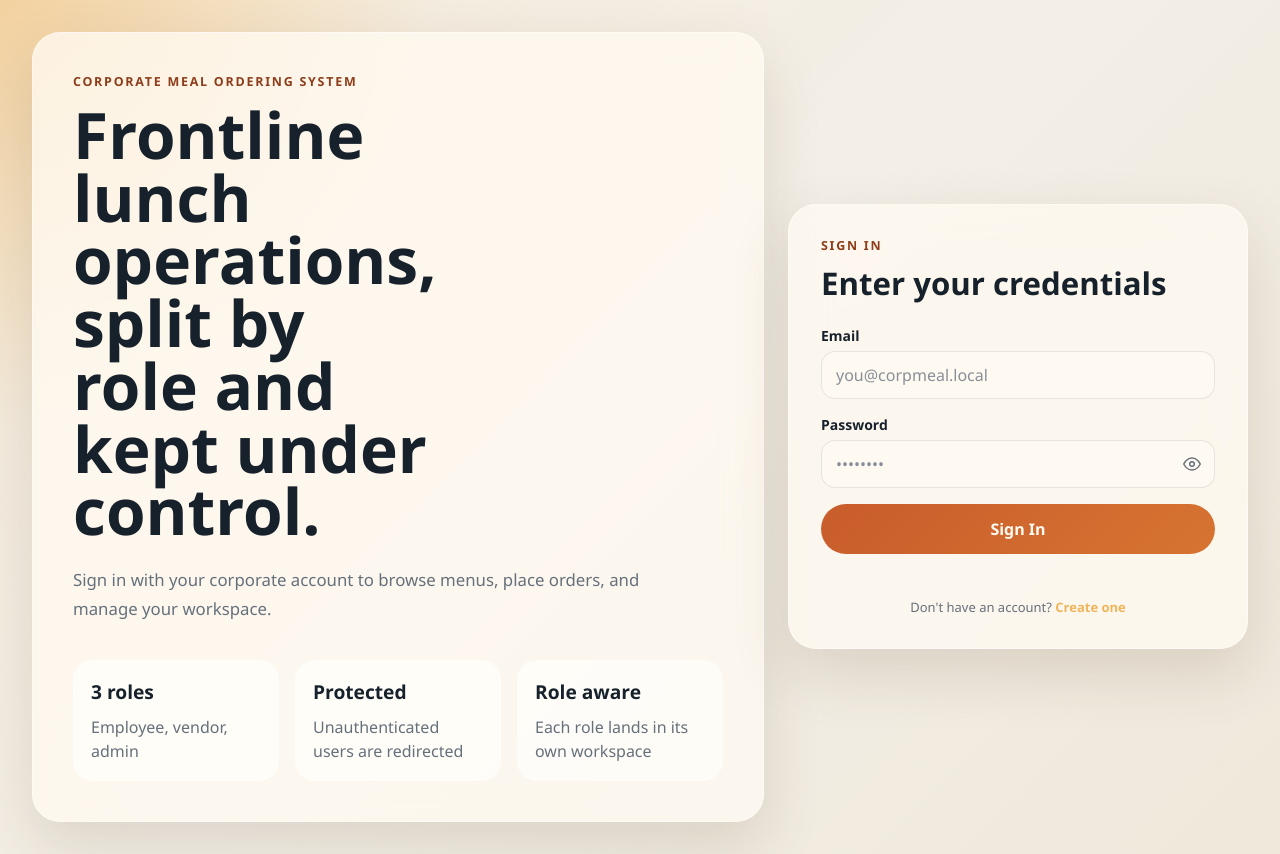
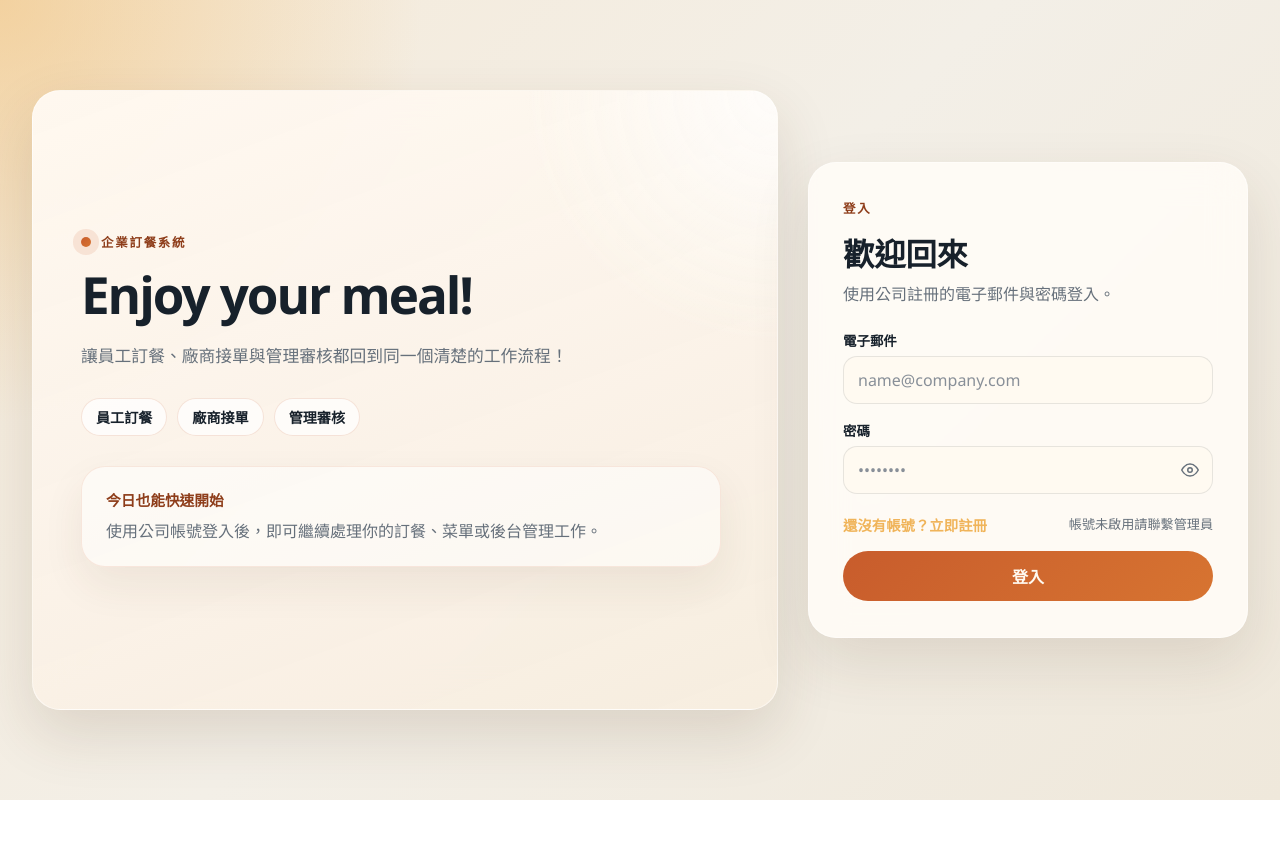
Before and after one commit to mizu5555/Corporate-Meal-Ordering-System, a React (Vite) app in the folder frontend/: page /login in a window 1280 px wide. After the commit the page ends 800 px from the top, so only its background shows below. Built offline with nearby package versions, Linux system fonts and the light colour scheme.

Commit message:
feat(auth-ui): refine login page layout and styling

```diff
--- a/frontend/src/pages/LoginPage.jsx
+++ b/frontend/src/pages/LoginPage.jsx
@@ -8,17 +8,18 @@ export default function LoginPage() {
   const location = useLocation();
   const { isAuthenticated, user, login } = useAuth();
 
-  const [email, setEmail]       = useState("");
+  const [email, setEmail] = useState("");
   const [password, setPassword] = useState("");
   const [showPassword, setShowPassword] = useState(false);
-  const [error, setError]       = useState(null);
-  const [loading, setLoading]   = useState(false);
+  const [error, setError] = useState(null);
+  const [loading, setLoading] = useState(false);
 
   if (isAuthenticated && user) {
     return <Navigate replace to={roleHomePath[user.role] ?? "/"} />;
   }
 
   const nextPath = location.state?.from?.pathname;
+  const errorId = error ? "login-error-message" : undefined;
 
   async function handleSubmit(e) {
     e.preventDefault();
@@ -30,10 +31,10 @@ export default function LoginPage() {
     } catch (err) {
       setError(
         err.code === "invalid_credentials"
-          ? "Invalid email or password."
+          ? "電子郵件或密碼錯誤。"
           : err.code === "account_disabled"
-          ? "Your account is pending admin approval. Please contact your administrator."
-          : "Login failed. Please try again.",
+            ? "您的帳號尚待管理員審核，請聯繫您的管理員。"
+            : "登入失敗，請稍後再試。",
       );
     } finally {
       setLoading(false);
@@ -41,68 +42,76 @@ export default function LoginPage() {
   }
 
   return (
-    <div className="login-shell">
-      <section className="hero-panel">
-        <p className="eyebrow">Corporate Meal Ordering System</p>
-        <h1>Frontline lunch operations, split by role and kept under control.</h1>
+    <div className="login-shell login-screen">
+      <section className="hero-panel login-hero-panel">
+        <div className="login-brand-mark">
+          <span className="login-brand-dot" aria-hidden="true" />
+          <p className="eyebrow">企業訂餐系統</p>
+        </div>
+        <h1>Enjoy your meal!</h1>
         <p className="hero-copy">
-          Sign in with your corporate account to browse menus, place orders,
-          and manage your workspace.
+          讓員工訂餐、廠商接單與管理審核都回到同一個清楚的工作流程！
         </p>
-        <div className="hero-grid">
-          <article className="metric-card">
-            <strong>3 roles</strong>
-            <span>Employee, vendor, admin</span>
-          </article>
-          <article className="metric-card">
-            <strong>Protected</strong>
-            <span>Unauthenticated users are redirected</span>
-          </article>
-          <article className="metric-card">
-            <strong>Role aware</strong>
-            <span>Each role lands in its own workspace</span>
-          </article>
+
+        <div className="login-hero-points" aria-label="系統功能重點">
+          <span className="login-feature-pill">員工訂餐</span>
+          <span className="login-feature-pill">廠商接單</span>
+          <span className="login-feature-pill">管理審核</span>
+        </div>
+
+        <div className="login-hero-note">
+          <strong>今日也能快速開始</strong>
+          <p>使用公司帳號登入後，即可繼續處理你的訂餐、菜單或後台管理工作。</p>
         </div>
       </section>
 
-      <section className="login-panel">
-        <div>
-          <p className="eyebrow">Sign In</p>
-          <h2>Enter your credentials</h2>
+      <section className="login-panel login-form-panel">
+        <div className="login-form-header">
+          <p className="eyebrow">登入</p>
+          <h2>歡迎回來</h2>
+          <p className="panel-copy">
+            使用公司註冊的電子郵件與密碼登入。
+          </p>
         </div>
 
-        <form onSubmit={handleSubmit} style={{ display: "grid", gap: 16 }}>
-          <label style={{ display: "grid", gap: 6 }}>
-            <span style={{ fontWeight: 600, fontSize: 14 }}>Email</span>
+        <form className="auth-form" onSubmit={handleSubmit}>
+          <label className="auth-field">
+            <span className="field-label">電子郵件</span>
             <input
               className="form-input"
+              id="login-email"
               type="email"
               value={email}
               onChange={(e) => setEmail(e.target.value)}
               required
-              placeholder="you@corpmeal.local"
+              placeholder="name@company.com"
               autoComplete="email"
+              aria-describedby={errorId}
+              aria-invalid={Boolean(error)}
             />
           </label>
-          <label style={{ display: "grid", gap: 6 }}>
-            <span style={{ fontWeight: 600, fontSize: 14 }}>Password</span>
+          <label className="auth-field">
+            <span className="field-label">密碼</span>
             <span className="pw-field">
               <input
                 className="form-input"
+                id="login-password"
                 type={showPassword ? "text" : "password"}
                 value={password}
                 onChange={(e) => setPassword(e.target.value)}
                 required
                 placeholder="••••••••"
                 autoComplete="current-password"
+                aria-describedby={errorId}
+                aria-invalid={Boolean(error)}
               />
               <button
                 type="button"
                 className="pw-toggle"
                 onClick={() => setShowPassword((s) => !s)}
-                aria-label={showPassword ? "Hide password" : "Show password"}
+                aria-label={showPassword ? "隱藏密碼" : "顯示密碼"}
                 aria-pressed={showPassword}
-                title={showPassword ? "Hide password" : "Show password"}
+                title={showPassword ? "隱藏密碼" : "顯示密碼"}
               >
                 {showPassword ? (
                   <svg width="18" height="18" viewBox="0 0 24 24" fill="none" stroke="currentColor" strokeWidth="2" strokeLinecap="round" strokeLinejoin="round" aria-hidden="true">
@@ -118,18 +127,26 @@ export default function LoginPage() {
               </button>
             </span>
           </label>
-          {error && <p className="error-state" style={{ margin: 0 }}>{error}</p>}
+          <div className="auth-row">
+            <Link className="text-link subtle-link" to="/register">
+              還沒有帳號？立即註冊
+            </Link>
+            <span className="subtle-copy">帳號未啟用請聯繫管理員</span>
+          </div>
+          {error && (
+            <p
+              id={errorId}
+              className="error-state"
+              role="alert"
+              aria-live="polite"
+            >
+              {error}
+            </p>
+          )}
           <button className="primary-button" type="submit" disabled={loading}>
-            {loading ? "Signing in…" : "Sign In"}
+            {loading ? "登入中…" : "登入"}
           </button>
         </form>
-
-        <p style={{ marginTop: 20, fontSize: 13, color: "var(--muted)", textAlign: "center" }}>
-          Don't have an account?{" "}
-          <Link to="/register" style={{ color: "var(--accent)", fontWeight: 600 }}>
-            Create one
-          </Link>
-        </p>
       </section>
     </div>
   );
--- a/frontend/src/styles/global.css
+++ b/frontend/src/styles/global.css
@@ -121,6 +121,157 @@ p {
   margin-top: 12px;
   font-size: 1.95rem;
   line-height: 1.15;
+}
+
+.login-screen {
+  grid-template-columns: minmax(0, 1.05fr) minmax(360px, 440px);
+  gap: 30px;
+}
+
+.login-hero-panel {
+  display: grid;
+  align-content: center;
+  gap: 0;
+  min-height: 620px;
+  padding: 48px;
+  background:
+    radial-gradient(circle at top right, rgba(255, 255, 255, 0.72), transparent 26%),
+    linear-gradient(160deg, rgba(255, 249, 242, 0.96) 0%, rgba(247, 237, 223, 0.92) 100%);
+  overflow: hidden;
+  position: relative;
+}
+
+.login-hero-panel h1 {
+  max-width: none;
+  margin-top: 18px;
+  font-size: clamp(2.3rem, 4vw, 4.3rem);
+  line-height: 0.98;
+  letter-spacing: -0.04em;
+}
+
+.login-hero-points {
+  display: flex;
+  flex-wrap: wrap;
+  gap: 10px;
+  margin-top: 28px;
+}
+
+.login-brand-mark {
+  display: inline-flex;
+  align-items: center;
+  gap: 10px;
+}
+
+.login-brand-dot {
+  width: 10px;
+  height: 10px;
+  border-radius: 999px;
+  background: linear-gradient(135deg, var(--brand) 0%, #d77431 100%);
+  box-shadow: 0 0 0 8px rgba(200, 92, 44, 0.12);
+}
+
+.login-feature-pill {
+  display: inline-flex;
+  align-items: center;
+  min-height: 38px;
+  padding: 0 14px;
+  border-radius: 999px;
+  border: 1px solid rgba(200, 92, 44, 0.16);
+  background: rgba(255, 255, 255, 0.72);
+  color: var(--text);
+  font-size: 0.88rem;
+  font-weight: 700;
+}
+
+.login-hero-note {
+  display: grid;
+  gap: 8px;
+  max-width: 40rem;
+  margin-top: 30px;
+  padding: 22px 24px;
+  border: 1px solid rgba(200, 92, 44, 0.12);
+  border-radius: 24px;
+  background: rgba(255, 255, 255, 0.52);
+  box-shadow: 0 18px 40px rgba(78, 49, 23, 0.08);
+}
+
+.login-hero-note strong {
+  font-size: 0.92rem;
+  color: var(--brand-deep);
+}
+
+.login-hero-note p {
+  color: var(--muted);
+  line-height: 1.65;
+}
+
+.login-form-panel {
+  gap: 22px;
+  align-content: start;
+  align-self: center;
+  max-width: 460px;
+  width: 100%;
+  padding: 36px 34px;
+  background: rgba(255, 252, 247, 0.9);
+  box-shadow: 0 24px 60px rgba(78, 49, 23, 0.12);
+}
+
+.login-form-header {
+  display: grid;
+  gap: 8px;
+}
+
+.auth-form {
+  display: grid;
+  gap: 16px;
+}
+
+.auth-field {
+  display: grid;
+  gap: 6px;
+}
+
+.auth-row {
+  display: flex;
+  justify-content: space-between;
+  align-items: center;
+  gap: 12px;
+  flex-wrap: wrap;
+  padding-top: 4px;
+}
+
+.subtle-copy {
+  color: var(--muted);
+  font-size: 0.82rem;
+  line-height: 1.5;
+}
+
+.text-link {
+  color: var(--accent);
+  font-weight: 700;
+}
+
+.text-link:hover {
+  text-decoration: underline;
+}
+
+.subtle-link {
+  font-size: 0.9rem;
+}
+
+.login-support-inline {
+  display: flex;
+  gap: 8px;
+  align-items: center;
+  justify-content: center;
+  padding-top: 4px;
+  border-top: 1px solid rgba(200, 92, 44, 0.12);
+  font-size: 0.9rem;
+}
+
+.login-support-inline>span:first-child {
+  color: var(--text);
+  font-weight: 700;
 }
 
 .role-picker {
@@ -766,8 +917,15 @@ p {
 }
 
 @keyframes modal-in {
-  from { transform: translateY(14px); opacity: 0; }
-  to   { transform: translateY(0);    opacity: 1; }
+  from {
+    transform: translateY(14px);
+    opacity: 0;
+  }
+
+  to {
+    transform: translateY(0);
+    opacity: 1;
+  }
 }
 
 .modal-photo {
@@ -992,7 +1150,8 @@ p {
   border-radius: var(--radius-md);
   background: rgba(200, 92, 44, 0.08);
   color: var(--brand-deep);
-  text-align: center;
+  text-align: left;
+  line-height: 1.6;
 }
 
 .compact-state {
@@ -1424,6 +1583,7 @@ p {
 }
 
 @media (max-width: 1080px) {
+
   .login-shell,
   .dashboard-grid,
   .random-meal-layout,
@@ -1438,9 +1598,18 @@ p {
   .nav-list {
     grid-template-columns: repeat(auto-fit, minmax(160px, 1fr));
   }
+
+  .login-form-panel {
+    max-width: none;
+  }
+
+  .login-hero-panel {
+    min-height: auto;
+  }
 }
 
 @media (max-width: 720px) {
+
   .login-shell,
   .app-shell {
     padding: 14px;
@@ -1458,6 +1627,33 @@ p {
     grid-template-columns: 1fr;
   }
 
+  .login-screen {
+    gap: 18px;
+  }
+
+  .login-hero-panel {
+    padding: 28px 22px;
+  }
+
+  .login-hero-panel h1 {
+    margin-top: 14px;
+    font-size: clamp(2rem, 10vw, 2.8rem);
+  }
+
+  .login-hero-points {
+    margin-top: 22px;
+  }
+
+  .auth-row {
+    align-items: start;
+    flex-direction: column;
+  }
+
+  .login-support-inline {
+    flex-direction: column;
+    align-items: start;
+  }
+
   .topbar {
     align-items: start;
     flex-direction: column;
```
